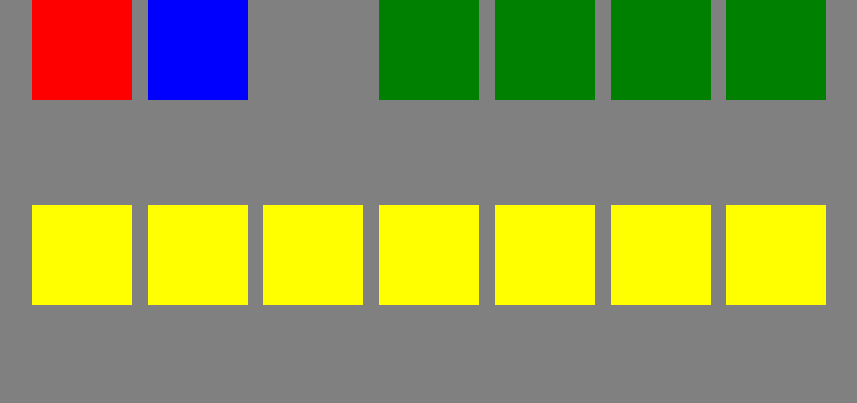
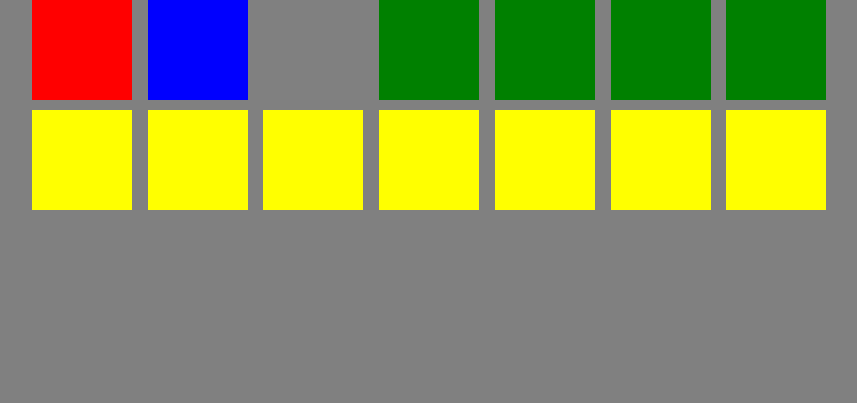
Before and after one commit to Paraldos/card-games, a website with bundled scripts: page index.html in a window 1280 px wide. Shown: the whole page, without its empty margins (208-1065 px from the left). Built offline with nearby package versions, Linux system fonts and the light colour scheme.

Commit message:
refactored board styling

```diff
--- a/styles/__include.scss
+++ b/styles/__include.scss
@@ -10,5 +10,6 @@
 }
 
 body {
+  min-height: 100vh;
   background-color: grey;
 }
--- a/styles/_gameBoard.scss
+++ b/styles/_gameBoard.scss
@@ -5,7 +5,6 @@
   grid-gap: 10px;
   margin: 0 auto;
   width: 800px;
-  height: 400px;
 
   &__stock {
     background-color: red;
```
Also changed, not shown: styles.css, 1 other file.
